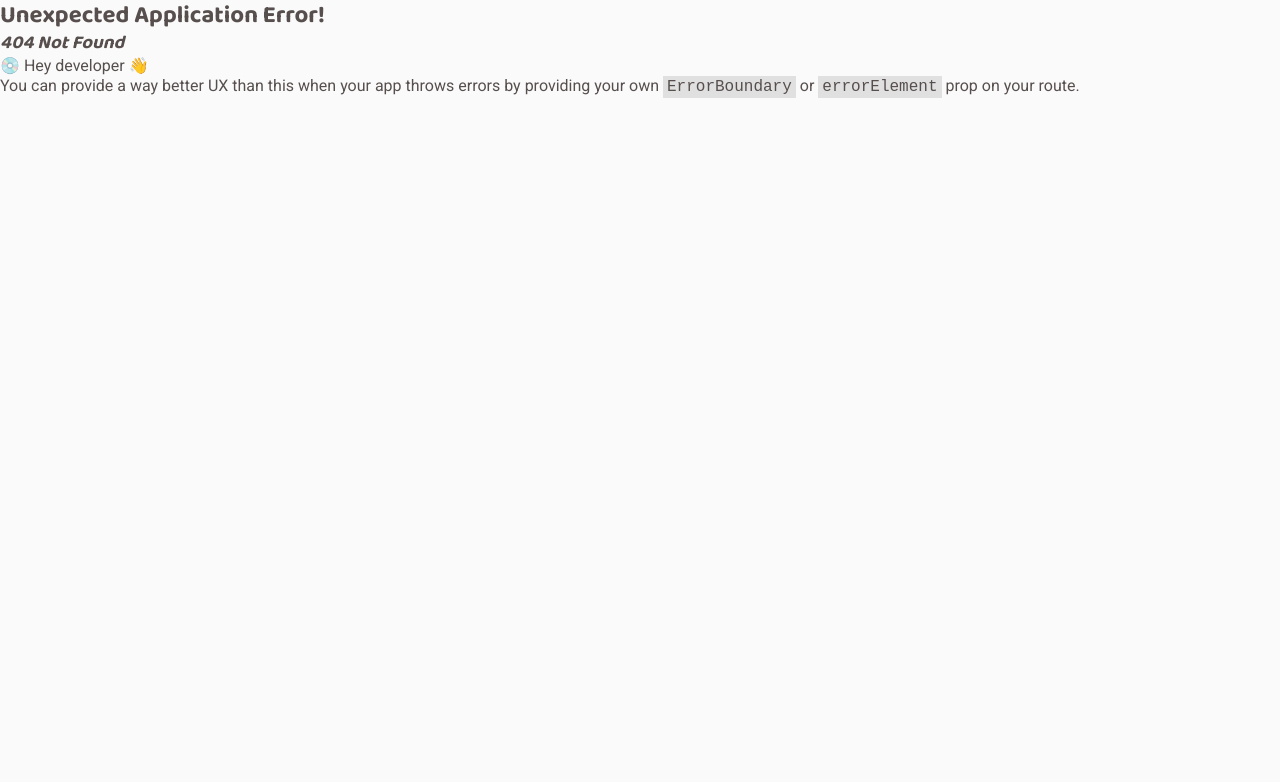
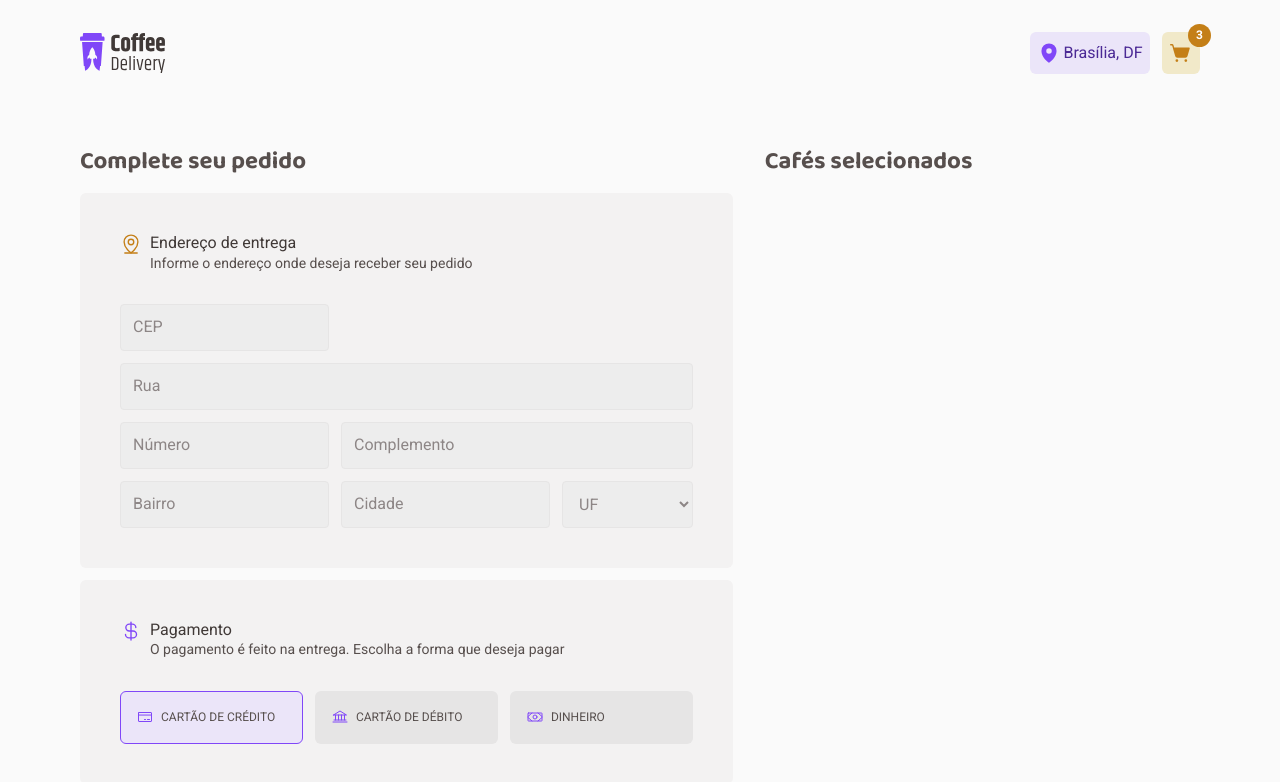
Before and after one commit to ig-swll/d02-coffee-delivery, a React (Vite) app: page /checkout in a window 1280 px wide. Before the commit this address had no page. Shown: the top 782 px of the page. Built offline with nearby package versions, Linux system fonts and the light colour scheme.

Commit message:
Implementa a interface do form do checkout

```diff
--- a/src/App.tsx
+++ b/src/App.tsx
@@ -5,12 +5,17 @@ import { Home } from './pages/Home'
 import { GlobalStyle } from './styles/global'
 import { createBrowserRouter, RouterProvider } from 'react-router-dom'
 import { MainLayout } from './layouts/MainLayout'
+import { Checkout } from './pages/Checkout'
 
 const router = createBrowserRouter([
   {
     path: '/',
     element: <MainLayout />,
     children: [
+      {
+        path: 'checkout',
+        element: <Checkout />,
+      },
       {
         index: true,
         element: <Home />,
--- /dev/null
+++ b/src/pages/Checkout/components/AddressForm.tsx
@@ -0,0 +1,32 @@
+import { FormGroup, Input, Select } from '../styles'
+
+export function AddressForm() {
+  return (
+    <FormGroup>
+      <Input
+        id="cep"
+        name="cep"
+        placeholder="CEP"
+        type="text"
+        pattern="[0-9]*"
+      />
+      <Input id="rua" name="rua" placeholder="Rua" type="text" />
+      <Input name="numero" placeholder="Número" type="text" />
+      <Input
+        id="complemento"
+        name="complemento"
+        placeholder="Complemento"
+        type="text"
+      />
+      <Input name="bairro" placeholder="Bairro" type="text" />
+      <Input name="cidade" placeholder="Cidade" type="text" />
+      <Select name="uf" placeholder="UF" required>
+        <option value="" disabled selected hidden>
+          UF
+        </option>
+        <option value="DF">DF</option>
+        <option value="GO">GO</option>
+      </Select>
+    </FormGroup>
+  )
+}
--- /dev/null
+++ b/src/pages/Checkout/components/PaymentMethod.tsx
@@ -0,0 +1,38 @@
+import { Bank, CreditCard, Money } from 'phosphor-react'
+import { PaymentMethods } from '../styles'
+
+export function PaymentMethod() {
+  return (
+    <PaymentMethods>
+      <div>
+        <input
+          id="credit"
+          type="radio"
+          name="paymentMethod"
+          value="credit"
+          defaultChecked={true}
+        />
+        <label htmlFor="credit">
+          <CreditCard size={16} />
+          Cartão de crédito
+        </label>
+      </div>
+
+      <div>
+        <input id="debit" type="radio" name="paymentMethod" value="debit" />
+        <label htmlFor="debit">
+          <Bank size={16} />
+          Cartão de débito
+        </label>
+      </div>
+
+      <div>
+        <input id="cash" type="radio" name="paymentMethod" value="cash" />
+        <label htmlFor="cash">
+          <Money size={16} />
+          Dinheiro
+        </label>
+      </div>
+    </PaymentMethods>
+  )
+}
--- /dev/null
+++ b/src/pages/Checkout/index.tsx
@@ -0,0 +1,47 @@
+import { CurrencyDollar, MapPinLine } from 'phosphor-react'
+import { AddressForm } from './components/AddressForm'
+import { PaymentMethod } from './components/PaymentMethod'
+import {
+  AddressHeader,
+  CheckoutContainer,
+  CheckoutForm,
+  FormSection,
+  PaymentHeader,
+} from './styles'
+
+export function Checkout() {
+  return (
+    <CheckoutContainer>
+      <CheckoutForm>
+        <h2>Complete seu pedido </h2>
+
+        <FormSection>
+          <AddressHeader>
+            <MapPinLine size={22} />
+            <div>
+              <p>Endereço de entrega</p>
+              <span>Informe o endereço onde deseja receber seu pedido</span>
+            </div>
+          </AddressHeader>
+          <AddressForm />
+        </FormSection>
+        <FormSection>
+          <PaymentHeader>
+            <CurrencyDollar size={22} />
+            <div>
+              <p>Pagamento</p>
+              <span>
+                O pagamento é feito na entrega. Escolha a forma que deseja pagar
+              </span>
+            </div>
+          </PaymentHeader>
+          <PaymentMethod />
+        </FormSection>
+      </CheckoutForm>
+
+      <div>
+        <h2>Cafés selecionados</h2>
+      </div>
+    </CheckoutContainer>
+  )
+}
--- /dev/null
+++ b/src/pages/Checkout/styles.ts
@@ -0,0 +1,174 @@
+import styled from 'styled-components'
+
+export const CheckoutContainer = styled.main`
+  padding: 2.5rem 0;
+  display: grid;
+  gap: 2rem;
+  grid-template-columns: 1.5fr 1fr;
+  @media screen and (max-width: 768px) {
+    grid-template-columns: 1fr;
+  }
+`
+
+export const CheckoutForm = styled.form`
+  h2 {
+    margin-bottom: 1rem;
+  }
+`
+
+export const FormSection = styled.section`
+  padding: 2.5rem;
+  background-color: ${({ theme }) => theme['base-card']};
+  border-radius: 6px;
+  display: flex;
+  flex-direction: column;
+
+  & + section {
+    margin-top: 0.75rem;
+  }
+`
+
+const FormSectionHeader = styled.div`
+  display: flex;
+  align-items: flex-start;
+  gap: 0.5rem;
+  margin-bottom: 2rem;
+
+  > div {
+    display: flex;
+    flex-direction: column;
+
+    p {
+      color: ${({ theme }) => theme['base-subtitle']};
+    }
+
+    span {
+      font-size: 0.875rem;
+    }
+  }
+`
+
+export const AddressHeader = styled(FormSectionHeader)`
+  svg {
+    color: ${({ theme }) => theme['yellow-dark']};
+  }
+`
+
+export const PaymentHeader = styled(FormSectionHeader)`
+  svg {
+    color: ${({ theme }) => theme.purple};
+  }
+`
+
+export const FormGroup = styled.div`
+  display: grid;
+  grid-template-columns: 1fr 1fr 1fr;
+  gap: 0.75rem;
+
+  #cep {
+    grid-column: span 1;
+  }
+
+  #rua {
+    grid-column: span 3;
+  }
+
+  #complemento {
+    grid-column: span 2;
+  }
+
+  @media screen and (max-width: 576px) {
+    grid-template-columns: 1fr;
+
+    grid-column: span 1;
+
+    #cep {
+      grid-column: span 1;
+    }
+
+    #rua {
+      grid-column: span 1;
+    }
+
+    #complemento {
+      grid-column: span 1;
+    }
+  }
+`
+
+export const Input = styled.input`
+  display: flex;
+  position: relative;
+  background-color: ${({ theme }) => theme['base-input']};
+  border: 1px solid ${({ theme }) => theme['base-button']};
+  border-radius: 4px;
+  padding: 0.75rem;
+
+  color: ${({ theme }) => theme['base-text']};
+
+  &::placeholder {
+    color: ${({ theme }) => theme['base-label']};
+
+    &::before {
+      position: absolute;
+      content: 'teste';
+      top: 0;
+      right: 0;
+    }
+  }
+`
+
+export const Select = styled.select`
+  background-color: ${({ theme }) => theme['base-input']};
+  border: 1px solid ${({ theme }) => theme['base-button']};
+  border-radius: 4px;
+  padding: 0.75rem;
+  display: flex;
+  color: ${({ theme }) => theme['base-text']};
+
+  &:invalid {
+    color: ${({ theme }) => theme['base-label']};
+  }
+`
+
+export const PaymentMethods = styled.fieldset`
+  display: flex;
+  gap: 0.75rem;
+  border: none;
+  width: 100%;
+  place-content: center;
+
+  div {
+    display: flex;
+    flex: 1;
+
+    label {
+      cursor: pointer;
+      display: flex;
+      padding: 1rem;
+      align-items: center;
+      flex: 1;
+      background-color: ${({ theme }) => theme['base-button']};
+      border-radius: 6px;
+      gap: 0.5rem;
+      text-transform: uppercase;
+      line-height: 160%;
+      font-size: 0.75rem;
+      user-select: none;
+      border: 1px solid transparent;
+      transition: 0.15s ease-in-out;
+
+      svg {
+        color: ${({ theme }) => theme.purple};
+      }
+    }
+
+    input {
+      display: none;
+      &:checked + label {
+        background-color: ${({ theme }) => theme['purple-light']};
+        border-color: ${({ theme }) => theme.purple};
+      }
+    }
+  }
+`
--- a/src/styles/global.ts
+++ b/src/styles/global.ts
@@ -14,10 +14,9 @@ export const GlobalStyle = createGlobalStyle`
     font-size: 100%;
     background-color: ${({ theme }) => theme.background};
     color: ${({ theme }) => theme['base-text']};
-
   }
 
-  body, input, textarea, button {
+  body, input, textarea, button, select, option {
     font-family: 'Roboto', sans-serif;
     font-weight: 400;
     font-size: 1rem;
@@ -44,11 +43,4 @@ export const GlobalStyle = createGlobalStyle`
       background-color: ${({ theme }) => theme['base-hover']};
     }
   }
-
-  input {
-    background-color: ${({ theme }) => theme['base-input']};
-    border: 1px solid ${({ theme }) => theme['base-button']};
-    border-radius: 4px;
-    padding: 0.75rem;
-  }
-  `
+`
```
Also changed, not shown: src/pages/Checkout/components/PaymentMethodRadio.tsx (added).
